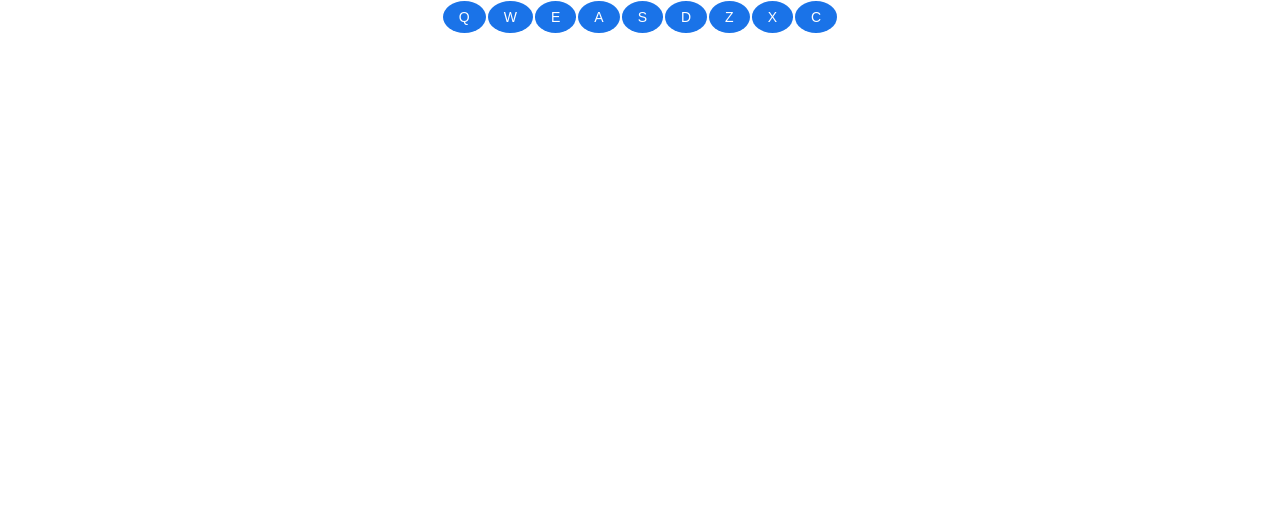
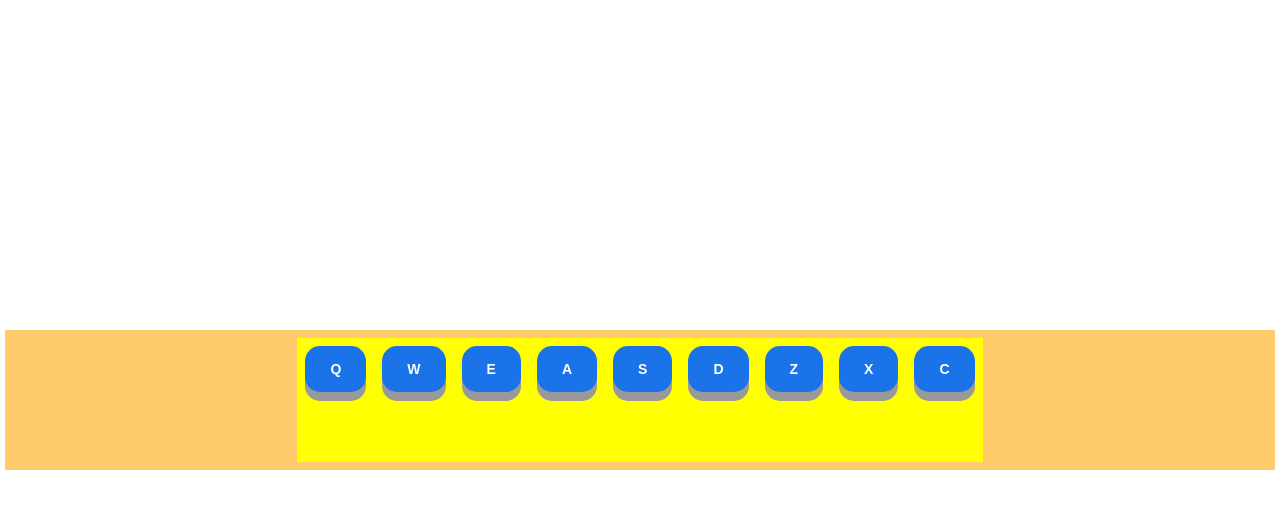
Before and after one commit to DiegoGorgazzi/drum-machine, a React (Create React App) app: page / in a window 1280 px wide. Shown: the top 508 px of the page. Built offline with nearby package versions, Linux system fonts and the light colour scheme.

Commit message:
Add DrumMachine CSS

```diff
--- a/src/App.css
+++ b/src/App.css
@@ -1,3 +1,34 @@
 .App {
+  display: flex;
+  justify-content: center;
+  flex-direction: column;
+  min-height: 100vh;
+  background-color: white;
   text-align: center;
+  font-size: calc(10px + 2vmin);
 }
+
+
+h1 {
+  margin:5%;
+}
+
+h3 {
+  margin-top: -5%;
+  font-style: oblique;
+}
+
+.appAuthor {
+  font-size: calc(7px + 2vmin);
+  margin-top:-5%;
+  font-style: italic;
+}
+
+.drum-name {
+  padding: 15px 25px;
+  font-size: 16px;
+  text-align: center;
+  font-weight:900;
+  color: black;
+  margin: 8px;
+}
--- a/src/App.js
+++ b/src/App.js
@@ -85,7 +85,7 @@ class App extends Component {
     let stylish;
     if(this.state.keyDownPressed) {
       stylish = {
-          backgroundColor: "#3e8e41",
+          backgroundColor: "#0033cc",
           boxShadow: "0 5px #666",
           transform: "translateY(4px)",
       };
@@ -101,7 +101,9 @@ class App extends Component {
                 styleIt={stylish}
                 myValue = {this.state.keyPressed}
                 />
+              <div className="drum-name">
               <p> {this.state.display} </p>
+            </div>
         </DrumMachine>
 
 
--- a/src/components/DrumMachine.css
+++ b/src/components/DrumMachine.css
@@ -0,0 +1,13 @@
+#drum-machine {
+  display: flex;
+  justify-content: center;
+  align-items: center;
+  background-color: #ffca6b;
+  margin: 5px;
+}
+
+#display {
+
+  margin: 8px;
+  background-color: yellow;
+}
--- a/src/components/DrumPad.css
+++ b/src/components/DrumPad.css
@@ -1,34 +1,22 @@
-/*
 .drum-pad {
-color: #fff !important;
-text-transform: uppercase;
-background: #ed3330;
-padding: 16px;
-border-radius: 5px;
-border: none;
-cursor: pointer;
-font-size: calc(8px + 2vmin);
-}
-*/
-
-
-
-.drum-pad {
-    background: rgb(26, 115, 232);
-    border: 0;
-    border-radius: 50%;
-    box-sizing: border-box;
-    color: #fff;
-    cursor: pointer;
-    font-size: .875em;
-    margin: 1px;
-    padding: 8px 16px;
-
+  padding: 15px 25px;
+  box-sizing: border-box;
+  font-size: 14px;
+  cursor: pointer;
+  text-align: center;
+  font-weight: bold;
+  outline: none;
+  color: #fff;
+  background-color: rgb(26, 115, 232);
+  border: none;
+  border-radius: 15px;
+  box-shadow: 0 9px #999;
+  margin: 8px;
 }
 
 
 .drum-pad:active {
-  background-color: #3e8e41;
+  background-color: #0033cc;
   box-shadow: 0 5px #666;
   transform: translateY(4px);
 }
```
